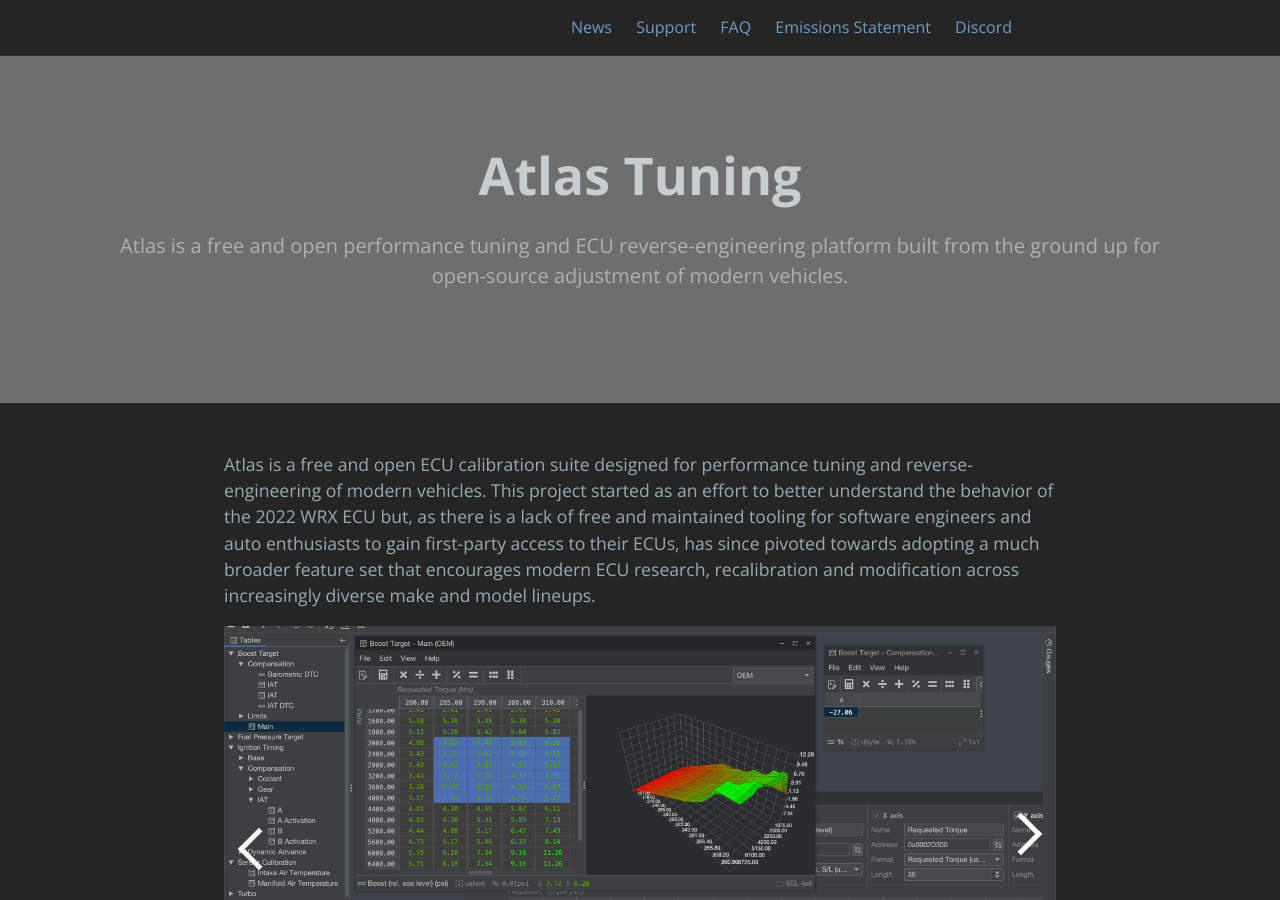
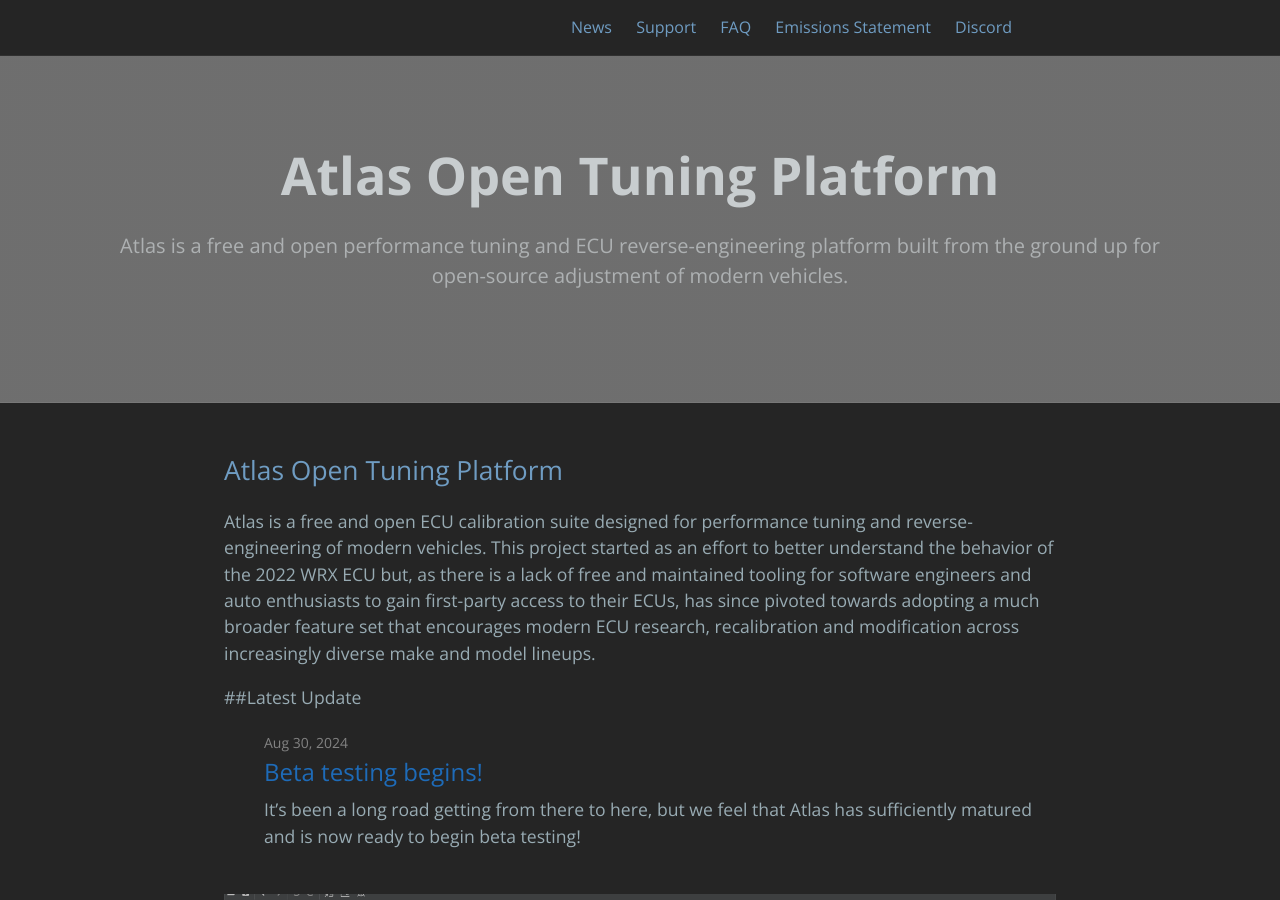
Before and after one commit to atlas-tuning/atlas-public, a Jekyll site: the page built from docs/index.md, in a window 1280 px wide and 900 px high. Built offline with Jekyll 4.4.1, drawn with Linux system fonts in a browser that asks for light colours; our own code applies the rules of GitHub Pages for plain Markdown files.

Commit message:
Update index.md

```diff
--- a/docs/index.md
+++ b/docs/index.md
@@ -12,7 +12,23 @@
     - image: /assets/atlas7.png
 ---
 
+## Atlas Open Tuning Platform
 Atlas is a free and open ECU calibration suite designed for performance tuning and reverse-engineering of modern vehicles. This project started as an effort to better understand the behavior of the 2022 WRX ECU but, as there is a lack of free and maintained tooling for software engineers and auto enthusiasts to gain first-party access to their ECUs, has since pivoted towards adopting a much broader feature set that encourages modern ECU research, recalibration and modification across increasingly diverse make and model lineups.
+
+##Latest Update
+
+  <ul class="post-list">
+    {% for post in site.posts limit:1 %}
+      <li>
+        {% assign date_format = site.cayman-blog.date_format | default: "%b %-d, %Y" %}
+        <span class="post-meta">{{ post.date | date: date_format }}</span>
+        <h2>
+          <a class="post-link" href="{{ post.url | absolute_url }}" title="{{ post.title }}">{{ post.title | escape }}</a>
+        </h2>
+        {{ post.excerpt | markdownify | truncatewords: 30 }}
+      </li>
+    {% endfor %}
+  </ul>
 
 {% include carousel.html height="50" unit="%" duration="7" number="1" %}
 
```
